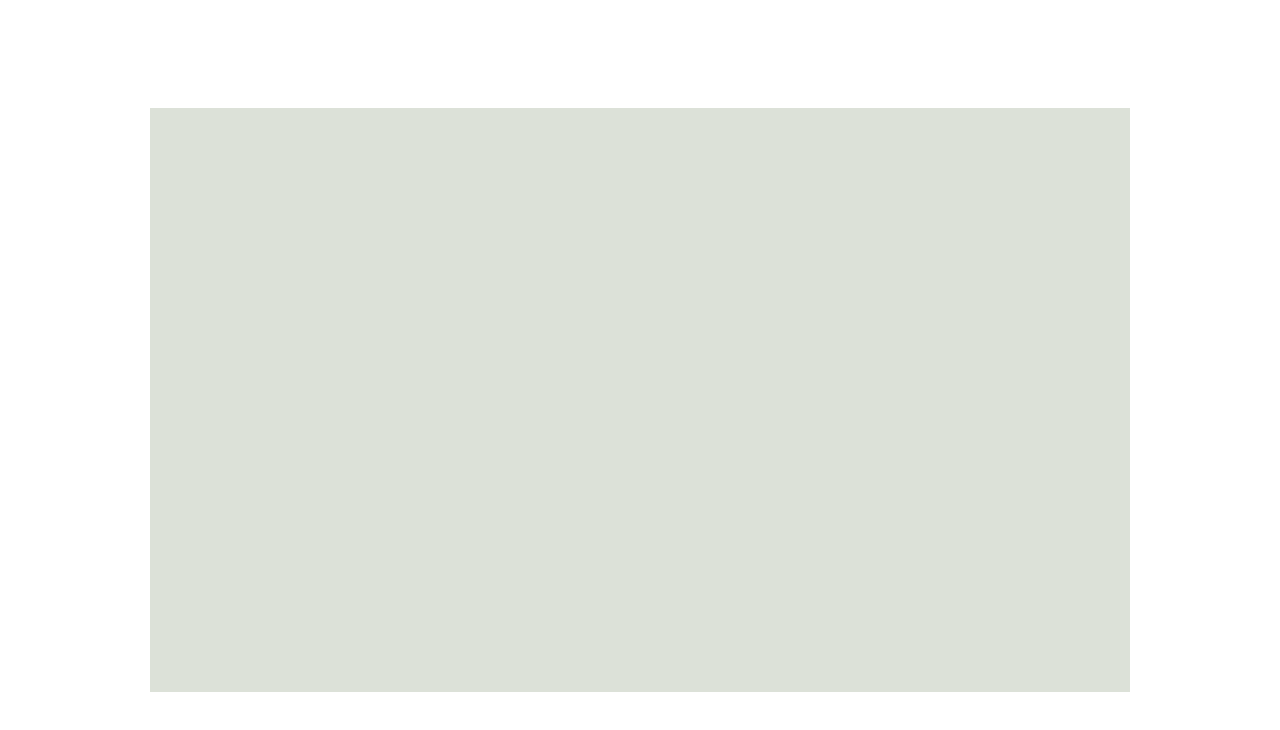
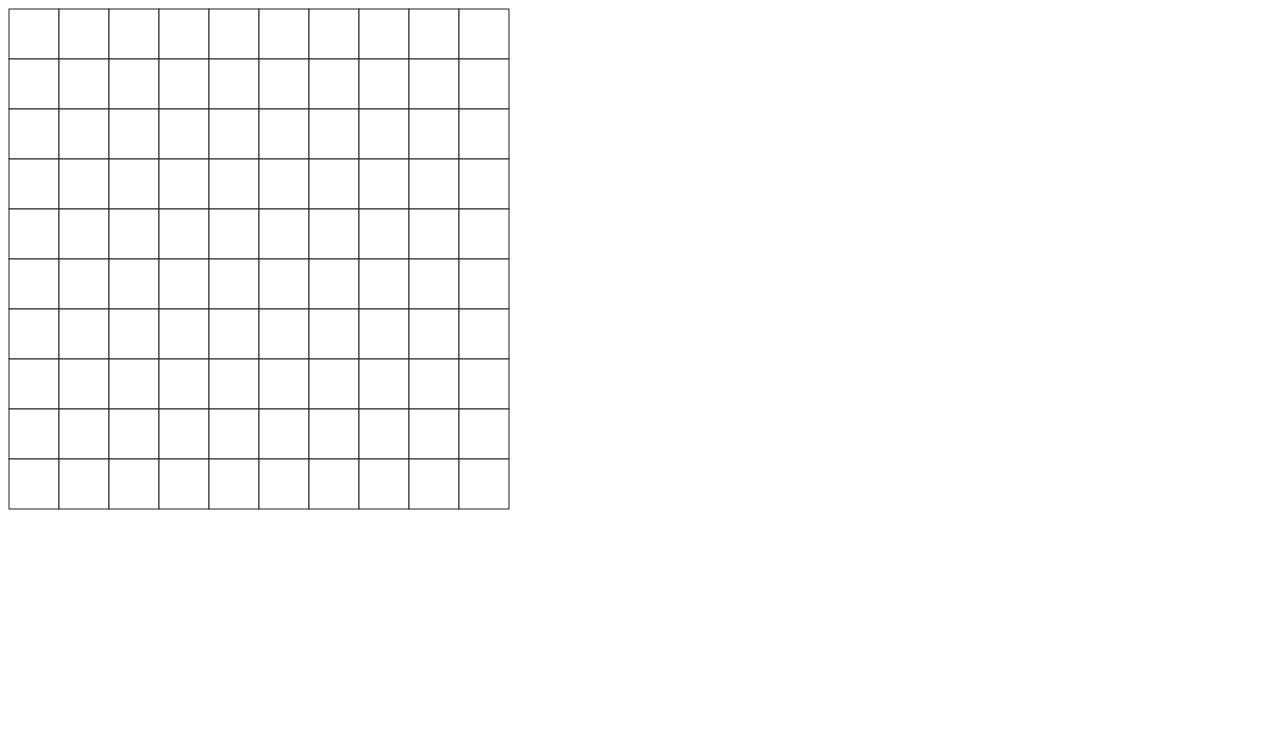
Before and after one commit to shalastra/path_creator, a plain HTML site: page index.html in a window 1280 px wide. Drawn offline with nearby package versions, Linux system fonts and the light colour scheme.

Commit message:
modify pattern

```diff
--- a/app.js
+++ b/app.js
@@ -1,68 +1,61 @@
 $(document).ready(function () {
-    var shapeArchive = [];
+    function gridData() {
+        var data = new Array();
+        var xpos = 1; //starting xpos and ypos at 1 so the stroke will show when we make the grid below
+        var ypos = 1;
+        var width = 50;
+        var height = 50;
+        var click = 0;
 
-    var colors = ['#BC445D', '#D6BD4E', '#D2EB8B', '#13CCCC', '#4B80E4'];
+        // iterate for rows
+        for (var row = 0; row < 10; row++) {
+            data.push( new Array() );
 
-    function Shape(x, y, size, color) {
-        this.x = x;
-        this.y = y;
-        this.size = size;
-        this.color = color;
+            // iterate for cells/columns inside rows
+            for (var column = 0; column < 10; column++) {
+                data[row].push({
+                    x: xpos,
+                    y: ypos,
+                    width: width,
+                    height: height,
+                    click: click
+                })
+                // increment the x position. I.e. move it over by 50 (width variable)
+                xpos += width;
+            }
+            // reset the x position after a row is complete
+            xpos = 1;
+            // increment the y position for the next row. Move it down 50 (height variable)
+            ypos += height;
+        }
+        return data;
     }
 
-    function getRandom(min, max) {
-        // return Math.floor(Math.random() * (max - min) + min);
-        return 25;
-    }
+    var gridData = gridData();
+// I like to log the data to the console for quick debugging
+    console.log(gridData);
 
+    var grid = d3.select("#grid")
+        .append("svg")
+        .attr("width","510px")
+        .attr("height","510px");
 
-    function getRandomColor() {
-        return colors[Math.floor(Math.random() * colors.length)];
-    }
+    var row = grid.selectAll(".row")
+        .data(gridData)
+        .enter().append("g")
+        .attr("class", "row");
 
-    function draw(shape) {
-        svg.append('circle')
-            .attr('class', 'click-circle')
-            .attr('cx', shape.x)
-            .attr('cy', shape.y)
-            .attr('r', shape.size)
-            .style('fill', shape.color);
-
-        shapeArchive.push(shape);
-    }
-
-    var svg = d3.select('#app').append('svg')
-        .attr('width', 980)
-        .attr('height', 580);
-
-    svg.on('click', function () {
-        var coords = d3.mouse(this);
-
-        console.log(coords);
-
-        if(shapeArchive.length === 0) {
-            var shape = new Shape(coords[0], coords[1], getRandom(5, 50), getRandomColor());
-
-            draw(shape);
-        } else {
-            var prevShape = shapeArchive.slice(-1).pop();
-
-            var range = getRandom(5, 50);
-
-            var coordX = coords[0];
-            var coordY = coords[1];
-
-            var angle = Math.atan2(coordY - prevShape.y, coordX - prevShape.x) * 180/Math.PI;
-
-            console.log(angle);
-            var newCoordX = prevShape.x + ((prevShape.size + range) * Math.sin(angle));
-            var newCoordY = prevShape.y - ((prevShape.size + range) * Math.cos(angle));
-
-            var shape = new Shape(newCoordX, newCoordY, range, getRandomColor());
-
-            draw(shape);
-        }
-
-        console.log(shapeArchive);
-    });
+    var column = row.selectAll(".square")
+        .data(function(d) { return d; })
+        .enter().append("rect")
+        .attr("class","square")
+        .attr("x", function(d) { return d.x; })
+        .attr("y", function(d) { return d.y; })
+        .attr("width", function(d) { return d.width; })
+        .attr("height", function(d) { return d.height; })
+        .style("fill", "#fff")
+        .style("stroke", "#222")
+        .on('click', function(d) {
+            d3.select(this).style("fill","#2C93E8");
+        });
 });
--- a/index.html
+++ b/index.html
@@ -4,7 +4,6 @@
     <meta charset="UTF-8">
     <title>Path Creator</title>
 
-    <link rel="stylesheet" type="text/css" href="styles.css">
     <script
             src="https://code.jquery.com/jquery-3.2.1.slim.min.js"
             integrity="sha256-k2WSCIexGzOj3Euiig+TlR8gA0EmPjuc79OEeY5L45g="
@@ -12,10 +11,7 @@
     <script src="https://d3js.org/d3.v4.min.js"></script>
 </head>
 <body>
-<div class="container" id="app">
-
-</div>
-
+<div id="grid"></div>
 <script src="app.js"></script>
 </body>
 </html>
--- a/styles.css
+++ /dev/null
@@ -1,18 +0,0 @@
-body {
-    margin: 0 !important;
-    background-size: cover;
-    background-position: center;
-    background-repeat: no-repeat;
-    background-attachment: fixed;
-}
-
-#app {
-    background-color: #DCE1D8 !important;
-    position: fixed;
-    top: 50%;
-    left: 50%;
-    -webkit-transform: translate(-50%, -50%);
-    -ms-transform: translate(-50%, -50%);
-    transform: translate(-50%, -50%);
-    text-align: center;
-}
```
